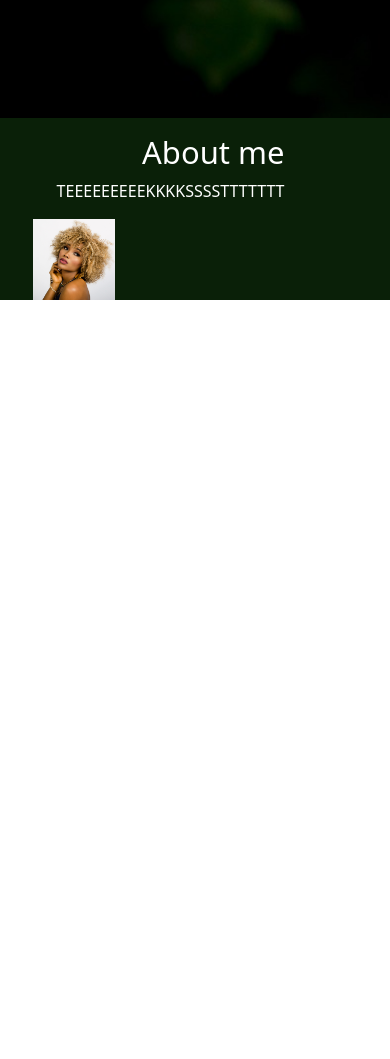
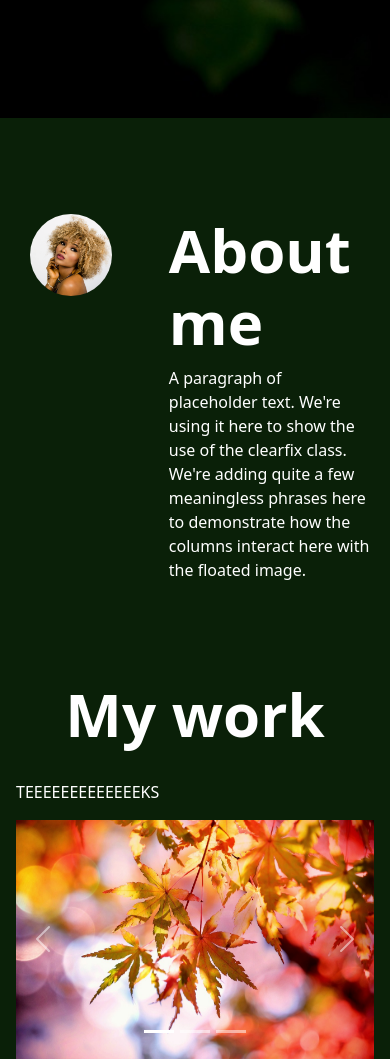
Before and after one commit to AleksandraRizoska/photography_site_bootstrap, a plain HTML site: page index.html in a window 390 px wide. Shown: the part 726-1785 px from the top of the page. Before the commit the page ends 1026 px from the top, so only its background shows below. Drawn offline with nearby package versions, Linux system fonts and the light colour scheme.

Commit message:
Fixed about me section, fixed the white lines in between and put carousel with some example images

```diff
--- a/index.html
+++ b/index.html
@@ -1,5 +1,5 @@
 <!doctype html>
-<html style="height:100vh">
+<html style="height:100vh" border-bottom: none ! important; >
   <head>
     <meta charset="utf-8">
     <meta name="viewport" content="width=device-width, initial-scale=1">
@@ -10,6 +10,7 @@
       html, body{
         margin:0;
         padding:0;
+        margin-bottom: -5px;
       }
       .full-body-header{
         height: 100vh;
@@ -17,7 +18,6 @@
         background-image: url("rose-5165415_1280.jpg");
         background-size: cover;
         color:white;
-        margin:0;
         background-position: left;
       }
 
@@ -26,18 +26,53 @@
         font-weight: bolder;
       }
 
-      .container_about_me {
-        display: grid;
-        align-items: center;
-        grid-template-columns: 1fr 1fr 1fr;
-        column-gap: 5px;
-        background-size: cover;
+
+              /*SLIKI ZA ABOUT ME*/
+
+      #about{
+        padding: 80px 0;
+        color: rgb(255, 255, 255);
+      }
+      .row{
+        display: flex;
+        justify-content: space-between;
+        flex-wrap: wrap;
+      }
+      .about-col-1{
+        flex-basis: 35%;
+      }
+      .about-col-1 image{
+        width: 100%;
+        border-radius: 15%;
+      }
+      .about-col-2{
+        flex-basis: 60%;
+      }
+      .sub-title{
+        font-size: 60px;
+        font-weight: 600;
+        color: white;
       }
 
-      .About_me{
-        text-align: end;
-        margin-right: 25%;
+
+      /*div.gallery {
+        border: 1px solid #ccc;
       }
+
+      div.gallery:hover {
+        border: 1px solid #777;
+      }
+
+      div.gallery img {
+        width: 100%;
+        height: auto;
+      }*/
+
+      div.desc {
+        padding: 15px;
+        text-align: center;
+      }
+
 
 
 
@@ -47,7 +82,7 @@
   </head>
 
 
-  <body style="min-height:100vh">
+  <body style="min-height:100vh" border-bottom: none ! important; >
 
 
     <header class="full-body-header">
@@ -80,18 +115,71 @@
 
     <script src="https://cdn.jsdelivr.net/npm/bootstrap@5.3.2/dist/js/bootstrap.bundle.min.js" integrity="sha384-C6RzsynM9kWDrMNeT87bh95OGNyZPhcTNXj1NW7RuBCsyN/o0jlpcV8Qyq46cDfL" crossorigin="anonymous"></script>
 
-    <div class="d-md-flex flex-md-equal w-100 my-md-3 pl-md-3" style="background-color: rgb(10, 32, 8);">
+    <div class="background_about_me" style="background-color: rgb(10, 32, 8); background-size: cover;">
       <div class="mr-md-3 pt-3 px-3 pt-md-5 px-md-5 text-center text-white overflow-hidden">
-        <div class="About_me">
-          <h2 class="display-5">About me</h2>
-            <p> TEEEEEEEEEKKKKSSSSTTTTTTT</p>
+
+
+
+
+                                                  <!------------ABOUT ME----------->
+    <div id="about">
+        <div class="container_about_me">
+          <div class="row">
+            <div class="about-col-1">
+              <img src="woman-1439909_1280.jpg" style="max-width:75%; border-radius: 50px;">
+            </div>
+
+
+                    <div class="about-col-2" style="text-align: right;">
+                      <h1 class="sub-title" style="text-align: left; margin: none;">About me</h1>
+                        <p style="text-align: left;">
+                          A paragraph of placeholder text. We're using it here to show the use of the clearfix class.
+                          We're adding quite a few meaningless phrases here to demonstrate how the columns interact
+                          here with the floated image.
+                        </p>
+                    </div>
+
+          </div>
+
         </div>
 
 
+    </div>
 
-    <!------------ABOUT ME----------->
-        <div class="container_about_me">
-          <div class="image">
-            <img src="woman-1439909_1280.jpg" style="max-width:70%;">
+
+                                              <!-------------MY WORK---------------->
+      <div id="my-work">
+        <div class="container_my_work">
+          <div class="about-col-2" style="text-align: right;">
+            <h1 class="sub-title" style="text-align: left; margin: none; text-align: center; margin-bottom: 30px;">My work</h1>
+            <p class="sub-title-my-work" style="text-align: left;">TEEEEEEEEEEEEEKS</p>
           </div>
+          <div id="carouselExampleCaptions" class="carousel slide" >
+            <div class="carousel-indicators">
+              <button type="button" data-bs-target="#carouselExampleCaptions" data-bs-slide-to="0" class="active" aria-current="true" aria-label="Slide 1"></button>
+              <button type="button" data-bs-target="#carouselExampleCaptions" data-bs-slide-to="1" aria-label="Slide 2"></button>
+              <button type="button" data-bs-target="#carouselExampleCaptions" data-bs-slide-to="2" aria-label="Slide 3"></button>
+            </div>
+            <div class="carousel-inner">
+              <div class="carousel-item active">
+                <img src="maple-2135514_1280.jpg" class="d-block w-100" alt="...">
+              </div>
+              <div class="carousel-item">
+                <img src="woman-1439909_1280.jpg" class="d-block w-100" alt="...">
+              </div>
+              <div class="carousel-item">
+                <img src="rose-5165415_1280.jpg" class="d-block w-100" alt="..." >
+              </div>
+            </div>
+            <button class="carousel-control-prev" type="button" data-bs-target="#carouselExampleCaptions" data-bs-slide="prev">
+              <span class="carousel-control-prev-icon" aria-hidden="true"></span>
+              <span class="visually-hidden">Previous</span>
+            </button>
+            <button class="carousel-control-next" type="button" data-bs-target="#carouselExampleCaptions" data-bs-slide="next">
+              <span class="carousel-control-next-icon" aria-hidden="true"></span>
+              <span class="visually-hidden">Next</span>
+            </button>
+          </div>
+
         </div>
+      </div>
```
Also changed, not shown: background.jpg (deleted).
